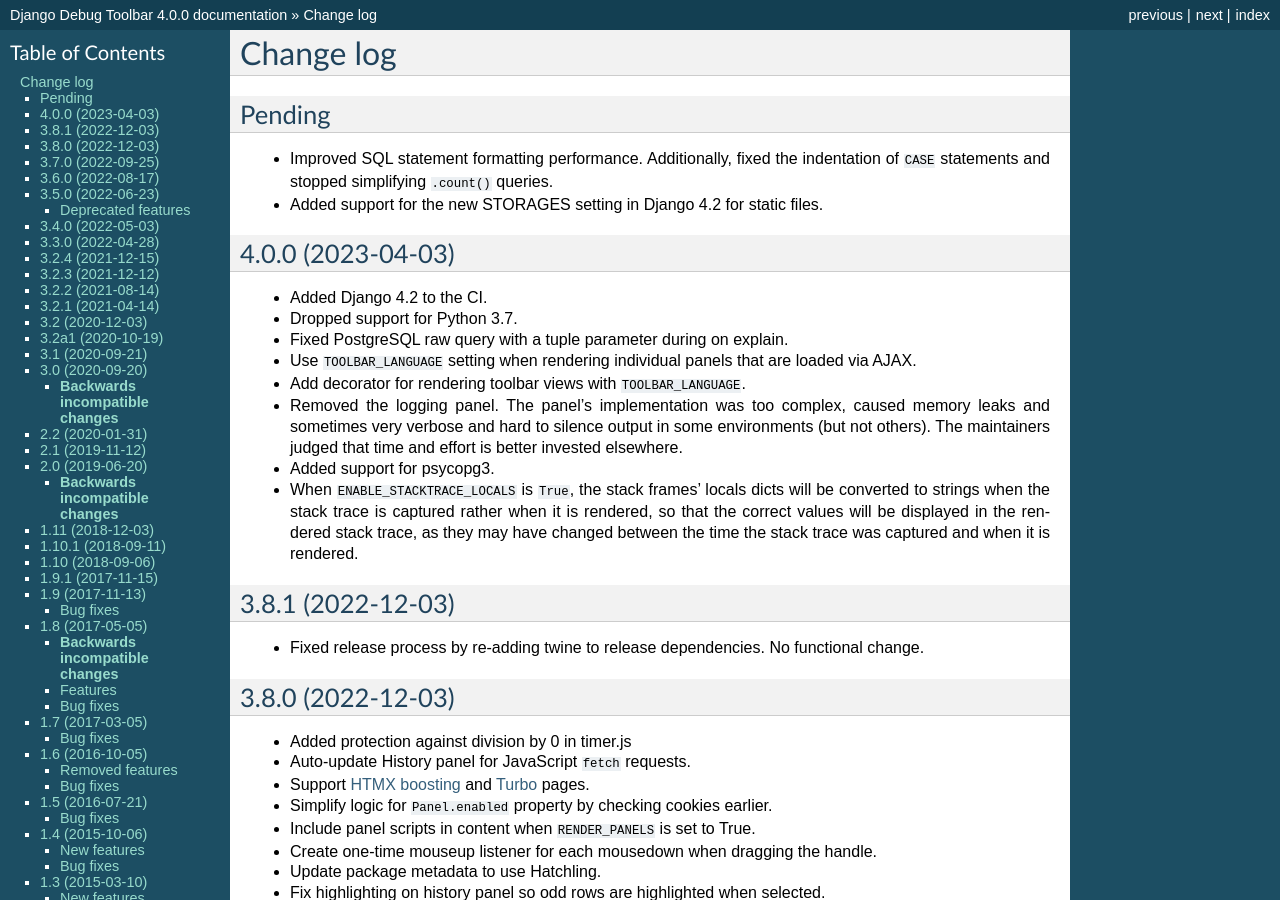
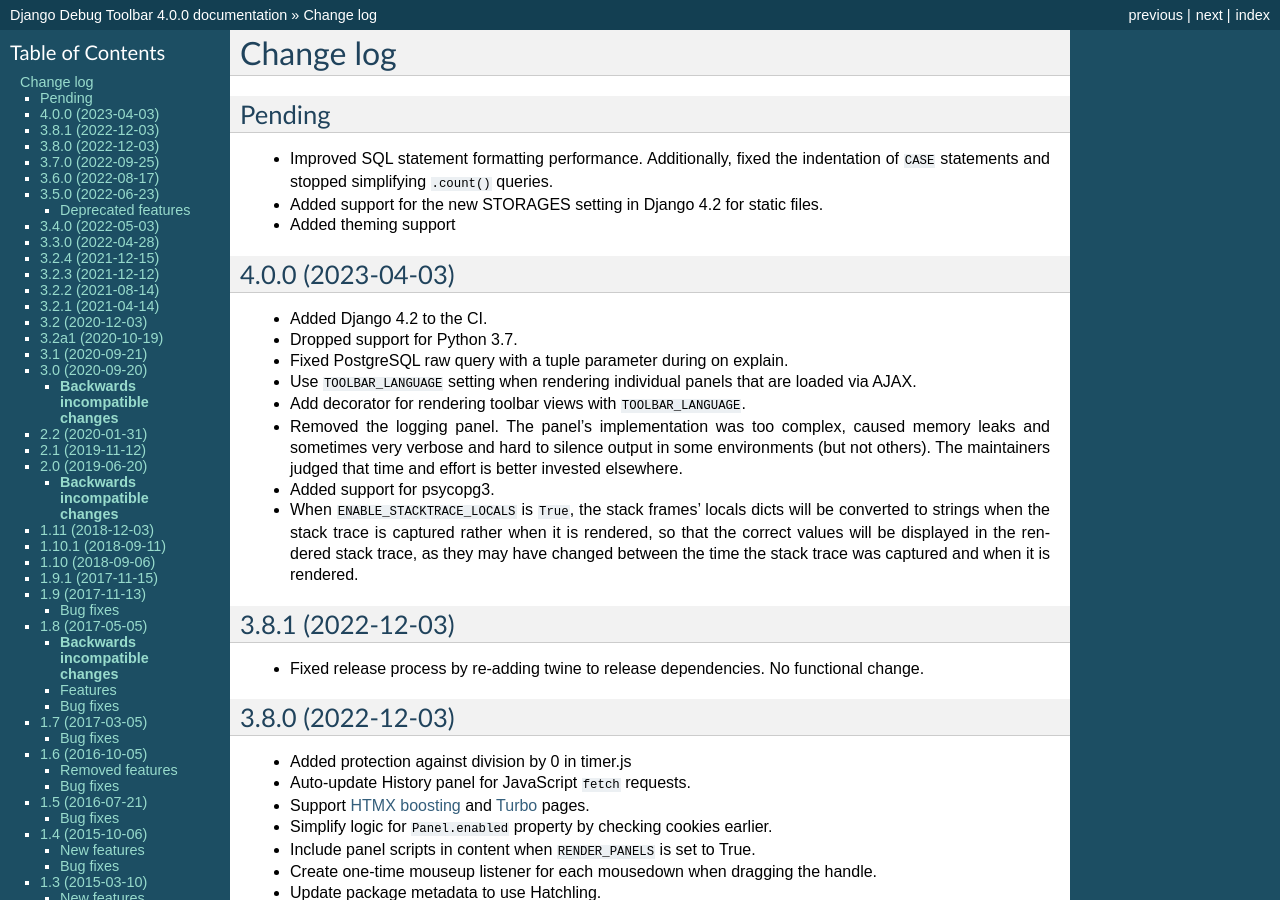
Before and after one commit to jazzband/django-debug-toolbar, a Sphinx documentation site: the page built from docs/changes.rst, in a window 1280 px wide and 900 px high. Built offline with Sphinx 7.4.7, drawn with Linux system fonts in a browser that asks for light colours.

Commit message:
Update changes

```diff
--- a/docs/changes.rst
+++ b/docs/changes.rst
@@ -8,6 +8,7 @@
   indentation of ``CASE`` statements and stopped simplifying ``.count()``
   queries.
 * Added support for the new STORAGES setting in Django 4.2 for static files.
+* Added theming support
 
 4.0.0 (2023-04-03)
 ------------------
```
